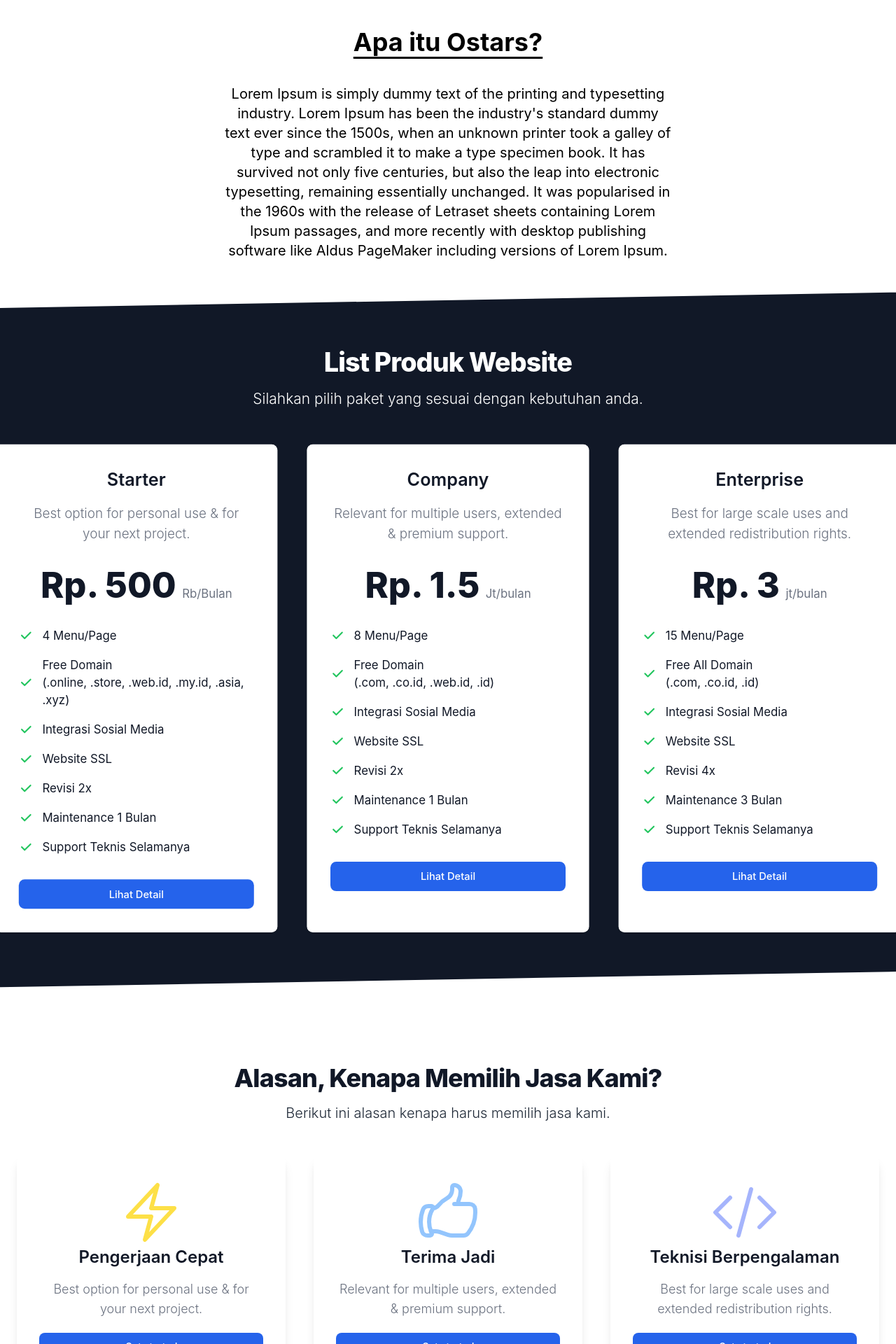
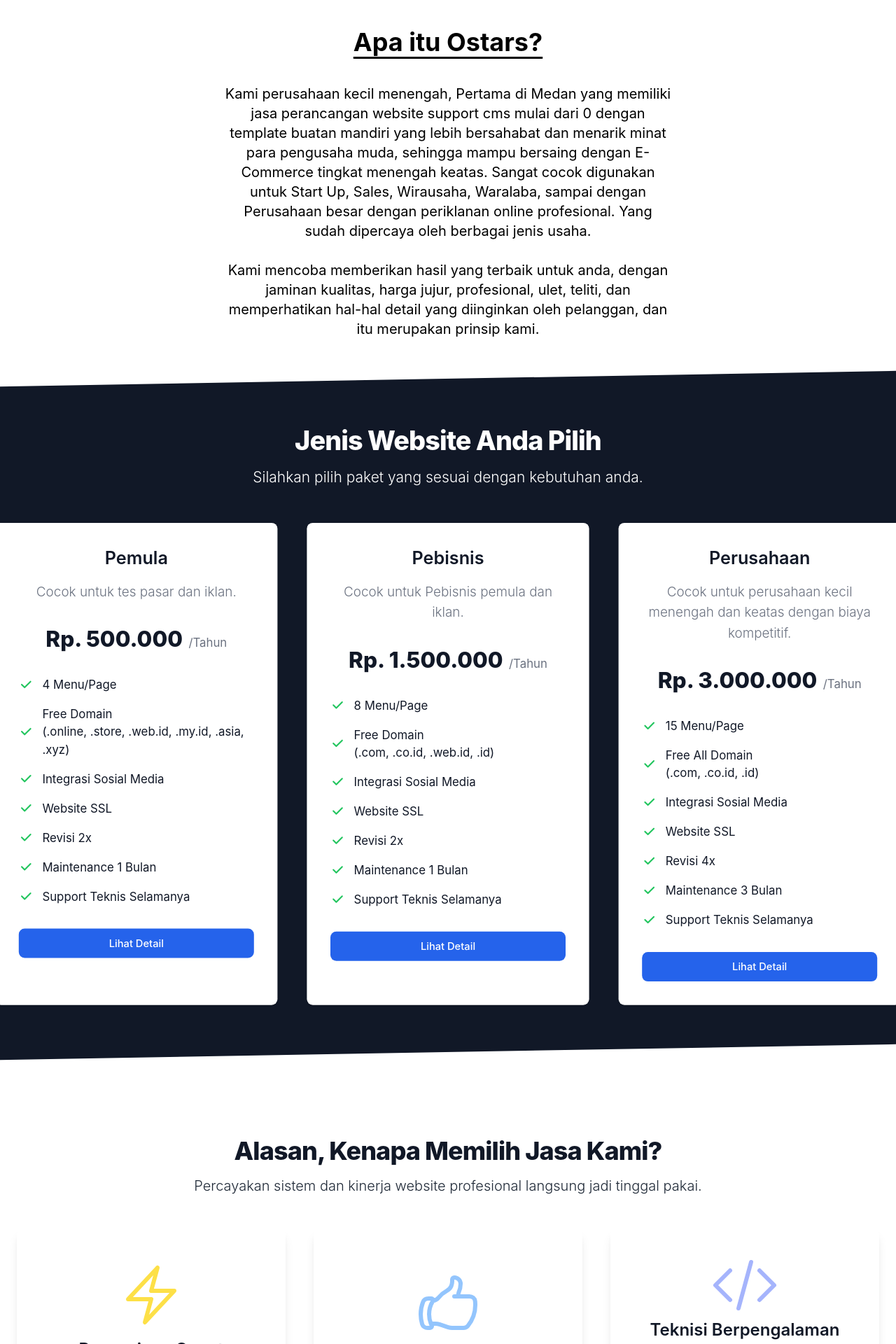
Before and after one commit to Ezrayoandanicolas/ostars-frontend, a React (Create React App) app: page / in a window 1280 px wide. Shown: the part 840-2760 px from the top of the page at 70% size. Built offline with nearby package versions, Linux system fonts and the light colour scheme.

Commit message:
Fix Template Landing Page

```diff
--- a/src/components/AboutMe.js
+++ b/src/components/AboutMe.js
@@ -5,9 +5,12 @@
                 <div className="flex justify-center m-auto">
                     <h1 className="text-4xl font-bold underline underline-offset-8">Apa itu Ostars?</h1>
                 </div>
-                <div className="title flex justify-center w-1/2 m-auto mt-10">
+                <div className=" w-1/2 m-auto mt-10">
                     <p className="text-xl text-center">
-                        Lorem Ipsum is simply dummy text of the printing and typesetting industry. Lorem Ipsum has been the industry's standard dummy text ever since the 1500s, when an unknown printer took a galley of type and scrambled it to make a type specimen book. It has survived not only five centuries, but also the leap into electronic typesetting, remaining essentially unchanged. It was popularised in the 1960s with the release of Letraset sheets containing Lorem Ipsum passages, and more recently with desktop publishing software like Aldus PageMaker including versions of Lorem Ipsum.
+                        Kami perusahaan kecil menengah, Pertama di Medan yang memiliki jasa perancangan website support cms mulai dari 0 dengan template buatan mandiri yang lebih bersahabat dan menarik minat para pengusaha muda, sehingga mampu bersaing dengan E-Commerce tingkat menengah keatas. Sangat cocok digunakan untuk Start Up, Sales, Wirausaha, Waralaba, sampai dengan Perusahaan besar dengan periklanan online profesional. Yang sudah dipercaya oleh berbagai jenis usaha. <br/><br/>
+                    </p>
+                    <p className="text-xl text-center">
+                        Kami mencoba memberikan hasil yang terbaik untuk anda, dengan jaminan kualitas, harga jujur, profesional, ulet, teliti, dan memperhatikan hal-hal detail yang diinginkan oleh pelanggan, dan itu merupakan prinsip kami.
                     </p>
                 </div>
             </div>
--- a/src/components/Header.js
+++ b/src/components/Header.js
@@ -13,7 +13,7 @@
       <div className="flex flex-wrap m-auto text-white">
             <div className="flex items-center justify-center h-screen w-screen m-auto mb-[-22%] mt-[-5%]">
               <h1 className="text-center text-2xl lg:text-4xl xl:text-6xl">
-                Kamu ingin membuat website dengan
+                Buat website dengan
                 <Typed
                   className='text-yellow-500 ml-4'
                   strings={['Harga Murah', 'Fitur Lengkap', 'Desain Responsif', 'Dukungan CMS', 'Tampilan Terkini']}
@@ -25,7 +25,7 @@
               </h1>
             </div>
             <div className="w-full m-auto mt-2">
-                  <h1 className="text-center text-2xl lg:text-4xl xl:text-3xl">Kamu berada pada Website yang tepat!</h1>
+                  <h1 className="text-center text-2xl lg:text-4xl xl:text-3xl">No 1 Pendukung Start Up/Pemula & Pebisnis</h1>
             </div>
             <div className="flex justify-center w-full m-auto mt-20">
                   <button className="bg-yellow-500 px-5 py-2 rounded-2xl text-xl">Pelajari Selengkapnya</button>
--- a/src/components/Keunggulan.js
+++ b/src/components/Keunggulan.js
@@ -13,21 +13,21 @@
                     <div className="flex flex-col p-6 mx-auto max-w-lg text-center text-gray-900 bg-gray-800 rounded-lg border border-gray-100 shadow-lg xl:p-8">
                         <DevicePhoneMobileIcon className="w-24 m-auto text-white"></DevicePhoneMobileIcon>
                         <h3 className="mb-4 text-2xl text-white font-semibold">Desain Responsif</h3>
-                        <p className="font-light text-gray-500 sm:text-lg dark:text-gray-400 mb-5">Best option for personal use & for your next project.</p>
+                        <p className="font-light text-gray-500 sm:text-lg dark:text-gray-400 mb-5">Cocok digunakan untuk tampilan Smartphone terupdate baik Android & iOS.</p>
                         <a href="/" className="text-white bg-blue-600 hover:bg-blue-700 focus:ring-4 focus:ring-primary-200 font-medium rounded-lg text-sm px-5 py-2.5 text-center">Get started</a>
                     </div>
                      {/* Pricing Card */}
                     <div className="flex flex-col p-6 mx-auto max-w-lg text-center text-gray-900 bg-gray-800 rounded-lg border border-gray-100 shadow-lg xl:p-8">
                         <ServerIcon className="w-24 m-auto text-white"></ServerIcon>
                         <h3 className="mb-4 text-2xl text-white font-semibold">Sistem Manajemen Konten</h3>
-                        <p className="font-light text-gray-500 sm:text-lg dark:text-gray-400 mb-5">Relevant for multiple users, extended & premium support.</p>
+                        <p className="font-light text-gray-500 sm:text-lg dark:text-gray-400 mb-5">Sistem UI yang mudah dan ramah bahkan pemula bisa menggunakannya.</p>
                         <a href="/" className="text-white bg-blue-600 hover:bg-blue-700 focus:ring-4 focus:ring-primary-200 font-medium rounded-lg text-sm px-5 py-2.5 text-center">Get started</a>
                     </div>
                      {/* Pricing Card */}
                     <div className="flex flex-col p-6 mx-auto max-w-lg text-center text-gray-900 bg-gray-800 rounded-lg border border-gray-100 shadow-lg xl:p-8">
                         <PresentationChartBarIcon className="w-24 m-auto text-white"></PresentationChartBarIcon>
                         <h3 className="mb-4 text-2xl text-white font-semibold">Integrasi Social Media</h3>
-                        <p className="font-light text-gray-500 sm:text-lg dark:text-gray-400 mb-5">Best for large scale uses and extended redistribution rights.</p>
+                        <p className="font-light text-gray-500 sm:text-lg dark:text-gray-400 mb-5">Mendukung Google Tag Manager, Meta Pixel, Twitter Pixel, Tiktok Pixel, dan Ads Projek lainnya.</p>
                         <a href="/" className="text-white bg-blue-600 hover:bg-blue-700 focus:ring-4 focus:ring-primary-200 font-medium rounded-lg text-sm px-5 py-2.5 text-center">Get started</a>
                     </div>
                 </div>
--- a/src/components/Product.js
+++ b/src/components/Product.js
@@ -12,17 +12,17 @@
         <section className="bg-gray-900 mt-10 -rotate-1 scale-105">
             <div className="py-8 px-4 mx-auto max-w-screen-xl lg:py-16 lg:px-6 rotate-1">
                 <div className="mx-auto max-w-screen-md text-center mb-8 lg:mb-12">
-                    <h2 className="mb-4 text-4xl tracking-tight font-extrabold text-white">List Produk Website</h2>
+                    <h2 className="mb-4 text-4xl tracking-tight font-extrabold text-white">Jenis Website Anda Pilih</h2>
                     <p className="mb-5 font-light text-white sm:text-xl">Silahkan pilih paket yang sesuai dengan kebutuhan anda.</p>
                 </div>
                 <div className="space-y-8 lg:grid lg:grid-cols-3 sm:gap-6 xl:gap-10 lg:space-y-0">
                      {/* Pricing Card */}
                     <div className="flex flex-col p-6 mx-auto max-w-lg text-center text-gray-900 bg-white rounded-lg border border-gray-100 shadow dark:border-gray-600 xl:p-8 dark:bg-gray-800 dark:text-white">
-                        <h3 className="mb-4 text-2xl font-semibold">Starter</h3>
-                        <p className="font-light text-gray-500 sm:text-lg dark:text-gray-400">Best option for personal use & for your next project.</p>
+                        <h3 className="mb-4 text-2xl font-semibold">Pemula</h3>
+                        <p className="font-light text-gray-500 sm:text-lg dark:text-gray-400">Cocok untuk tes pasar dan iklan.</p>
                         <div className="flex justify-center items-baseline my-8">
-                            <span className="mr-2 text-5xl font-extrabold">Rp. 500</span>
-                            <span className="text-gray-500 dark:text-gray-400">Rb/Bulan</span>
+                            <span className="mr-2 text-3xl font-extrabold">Rp. 500.000</span>
+                            <span className="text-gray-500 dark:text-gray-400">/Tahun</span>
                         </div>
                          {/* List */}
                         <ul className="mb-8 space-y-4 text-left">
@@ -66,11 +66,11 @@
                     </div>
                      {/* Pricing Card */}
                     <div className="flex flex-col p-6 mx-auto max-w-lg text-center text-gray-900 bg-white rounded-lg border border-gray-100 shadow dark:border-gray-600 xl:p-8 dark:bg-gray-800 dark:text-white">
-                        <h3 className="mb-4 text-2xl font-semibold">Company</h3>
-                        <p className="font-light text-gray-500 sm:text-lg dark:text-gray-400">Relevant for multiple users, extended & premium support.</p>
+                        <h3 className="mb-4 text-2xl font-semibold">Pebisnis</h3>
+                        <p className="font-light text-gray-500 sm:text-lg dark:text-gray-400">Cocok untuk Pebisnis pemula dan iklan.</p>
                         <div className="flex justify-center items-baseline my-8">
-                            <span className="mr-2 text-5xl font-extrabold">Rp. 1.5</span>
-                            <span className="text-gray-500 dark:text-gray-400">Jt/bulan</span>
+                            <span className="mr-2 text-3xl font-extrabold">Rp. 1.500.000</span>
+                            <span className="text-gray-500 dark:text-gray-400">/Tahun</span>
                         </div>
                          {/* List */}
                         <ul className="mb-8 space-y-4 text-left">
@@ -114,11 +114,11 @@
                     </div>
                      {/* Pricing Card */}
                     <div className="flex flex-col p-6 mx-auto max-w-lg text-center text-gray-900 bg-white rounded-lg border border-gray-100 shadow dark:border-gray-600 xl:p-8 dark:bg-gray-800 dark:text-white">
-                        <h3 className="mb-4 text-2xl font-semibold">Enterprise</h3>
-                        <p className="font-light text-gray-500 sm:text-lg dark:text-gray-400">Best for large scale uses and extended redistribution rights.</p>
+                        <h3 className="mb-4 text-2xl font-semibold">Perusahaan</h3>
+                        <p className="font-light text-gray-500 sm:text-lg dark:text-gray-400">Cocok untuk perusahaan kecil menengah dan keatas dengan biaya kompetitif.</p>
                         <div className="flex justify-center items-baseline my-8">
-                            <span className="mr-2 text-5xl font-extrabold">Rp. 3</span>
-                            <span className="text-gray-500 dark:text-gray-400">jt/bulan</span>
+                            <span className="mr-2 text-3xl font-extrabold">Rp. 3.000.000</span>
+                            <span className="text-gray-500 dark:text-gray-400">/Tahun</span>
                         </div>
                          {/* List */}
                         <ul className="mb-8 space-y-4 text-left">
@@ -170,16 +170,16 @@
                                     Fitur Website
                                 </th>
                                 <th scope="col-2" className="w-[20%] px-6 py-3 text-center">
-                                    Starter
+                                    Pemula
                                 </th>
                                 <th scope="col-2" className="w-[15%] px-6 py-3 text-center">
-                                    Company
+                                    Pebisnis
                                 </th>
                                 <th scope="col-2" className="w-[15%] px-6 py-3 text-center">
-                                    Enterprise
+                                    Perusahaan
                                 </th>
                                 <th scope="col-2" className="w-[15%] px-6 py-3 text-center">
-                                    Custom
+                                    Custom Website
                                 </th>
                             </tr>
                         </thead>
--- a/src/components/Services.js
+++ b/src/components/Services.js
@@ -6,28 +6,28 @@
             <div className="py-8 px-4 mx-auto max-w-screen-xl lg:py-16 lg:px-6">
                 <div className="mx-auto max-w-screen-md text-center mb-8 lg:mb-12">
                     <h2 className="mb-4 text-4xl tracking-tight font-extrabold text-gray-900">Alasan, Kenapa Memilih Jasa Kami?</h2>
-                    <p className="mb-5 font-light sm:text-xl text-gray-800">Berikut ini alasan kenapa harus memilih jasa kami.</p>
+                    <p className="mb-5 font-light sm:text-xl text-gray-800">Percayakan sistem dan kinerja website profesional langsung jadi tinggal pakai.</p>
                 </div>
                 <div className="space-y-8 lg:grid lg:grid-cols-3 sm:gap-6 xl:gap-10 lg:space-y-0">
                      {/* Pricing Card */}
                     <div className="flex flex-col p-6 mx-auto max-w-lg text-center text-gray-900 bg-white rounded-lg border border-gray-100 shadow-lg xl:p-8">
                         <BoltIcon className="w-24 m-auto text-yellow-300"></BoltIcon>
                         <h3 className="mb-4 text-2xl font-semibold">Pengerjaan Cepat</h3>
-                        <p className="font-light text-gray-500 sm:text-lg dark:text-gray-400 mb-5">Best option for personal use & for your next project.</p>
+                        <p className="font-light text-gray-500 sm:text-lg dark:text-gray-400 mb-5">Pengerjaan cepat opsi terbaik untuk memulai bisnis dengan menggunakan website super canggih didukung dengan fitur terbaru.</p>
                         <a href="/" className="text-white bg-blue-600 hover:bg-blue-700 focus:ring-4 focus:ring-primary-200 font-medium rounded-lg text-sm px-5 py-2.5 text-center">Get started</a>
                     </div>
                      {/* Pricing Card */}
                     <div className="flex flex-col p-6 mx-auto max-w-lg text-center text-gray-900 bg-white rounded-lg border border-gray-100 shadow-lg xl:p-8">
                         <HandThumbUpIcon className="w-24 m-auto text-blue-300"></HandThumbUpIcon>
                         <h3 className="mb-4 text-2xl font-semibold">Terima Jadi</h3>
-                        <p className="font-light text-gray-500 sm:text-lg dark:text-gray-400 mb-5">Relevant for multiple users, extended & premium support.</p>
+                        <p className="font-light text-gray-500 sm:text-lg dark:text-gray-400 mb-5">Sangat menguntungkan untuk anda yang tidak repot berurusan dengan perawatan dan pembuatan website.</p>
                         <a href="/" className="text-white bg-blue-600 hover:bg-blue-700 focus:ring-4 focus:ring-primary-200 font-medium rounded-lg text-sm px-5 py-2.5 text-center">Get started</a>
                     </div>
                      {/* Pricing Card */}
                     <div className="flex flex-col p-6 mx-auto max-w-lg text-center text-gray-900 bg-white rounded-lg border border-gray-100 shadow-lg xl:p-8">
                         <CodeBracketIcon className="w-24 m-auto text-indigo-300"></CodeBracketIcon>
                         <h3 className="mb-4 text-2xl font-semibold">Teknisi Berpengalaman</h3>
-                        <p className="font-light text-gray-500 sm:text-lg dark:text-gray-400 mb-5">Best for large scale uses and extended redistribution rights.</p>
+                        <p className="font-light text-gray-500 sm:text-lg dark:text-gray-400 mb-5">10 Tahun berkiprah dalam bahasa pemrograman Html5 sampai dengan versi terbaru, dan sudah membantu ratusan pengusaha kecil sampai dengan profesional bisnis.</p>
                         <a href="/" className="text-white bg-blue-600 hover:bg-blue-700 focus:ring-4 focus:ring-primary-200 font-medium rounded-lg text-sm px-5 py-2.5 text-center">Get started</a>
                     </div>
 
@@ -35,21 +35,21 @@
                     <div className="flex flex-col p-6 mx-auto max-w-lg text-center text-gray-900 bg-white rounded-lg border border-gray-100 shadow-lg xl:p-8">
                         <ChatBubbleLeftRightIcon className="w-24 m-auto text-blue-300"></ChatBubbleLeftRightIcon>
                         <h3 className="mb-4 text-2xl font-semibold">Customer Support</h3>
-                        <p className="font-light text-gray-500 sm:text-lg dark:text-gray-400 mb-5">Best option for personal use & for your next project.</p>
+                        <p className="font-light text-gray-500 sm:text-lg dark:text-gray-400 mb-5">Nikmati pengalaman pelayanan 24jam via chat dan layanan telephone 12jam setiap hari, bebas konsultasi.</p>
                         <a href="/" className="text-white bg-blue-600 hover:bg-blue-700 focus:ring-4 focus:ring-primary-200 font-medium rounded-lg text-sm px-5 py-2.5 text-center">Get started</a>
                     </div>
                      {/* Pricing Card */}
                     <div className="flex flex-col p-6 mx-auto max-w-lg text-center text-gray-900 bg-white rounded-lg border border-gray-100 shadow-lg xl:p-8">
                         <GiftIcon className="w-24 m-auto text-red-300"></GiftIcon>
                         <h3 className="mb-4 text-2xl font-semibold">Banyak Bonus</h3>
-                        <p className="font-light text-gray-500 sm:text-lg dark:text-gray-400 mb-5">Relevant for multiple users, extended & premium support.</p>
+                        <p className="font-light text-gray-500 sm:text-lg dark:text-gray-400 mb-5">Semua yang diberikan berupa kenyamanan dan template premium custom buatan Anak Bangsa.</p>
                         <a href="/" className="text-white bg-blue-600 hover:bg-blue-700 focus:ring-4 focus:ring-primary-200 font-medium rounded-lg text-sm px-5 py-2.5 text-center">Get started</a>
                     </div>
                      {/* Pricing Card */}
                     <div className="flex flex-col p-6 mx-auto max-w-lg text-center text-gray-900 bg-white rounded-lg border border-gray-100 shadow-lg xl:p-8">
                         <CpuChipIcon className="w-24 m-auto text-teal-300"></CpuChipIcon>
                         <h3 className="mb-4 text-2xl font-semibold">Control</h3>
-                        <p className="font-light text-gray-500 sm:text-lg dark:text-gray-400 mb-5">Best for large scale uses and extended redistribution rights.</p>
+                        <p className="font-light text-gray-500 sm:text-lg dark:text-gray-400 mb-5">Menggunakan sistem manajemen kontrol yang terpadu dan bisa diakses dimanapun dan kapanpun.</p>
                         <a href="/" className="text-white bg-blue-600 hover:bg-blue-700 focus:ring-4 focus:ring-primary-200 font-medium rounded-lg text-sm px-5 py-2.5 text-center">Get started</a>
                     </div>
                 </div>
```
Also changed, not shown: 11 other files (tests, documents, lock files or other folders).
